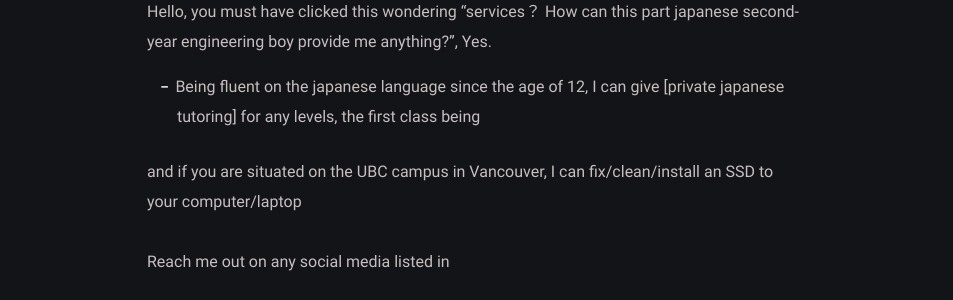
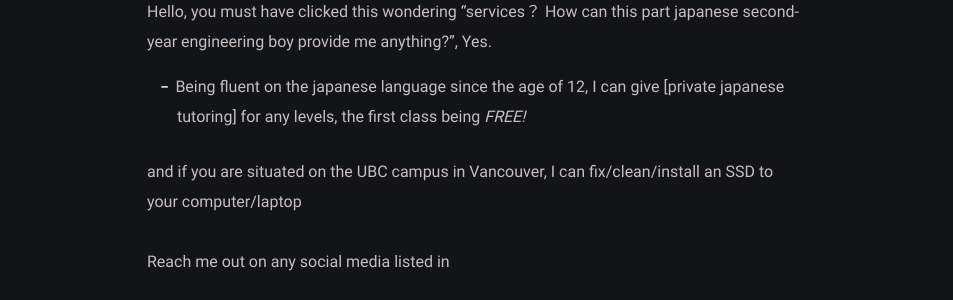
Before and after one commit to Pistachihen/pistachi.github.io, a Jekyll site: the page built from _posts/welcome-to-jekyll/2020-08-29-welcome-to-jekyll.md, in a window 1280 px wide. Shown: the part 356-656 px from the top of the page, without its empty margins (163-1116 px from the left). Built offline with Jekyll 4.4.1, drawn with Linux system fonts in a browser that asks for light colours.

Commit message:
2020-08-29-welcome-to-jekyll.md: changed

```diff
--- a/_posts/welcome-to-jekyll/2020-08-29-welcome-to-jekyll.md
+++ b/_posts/welcome-to-jekyll/2020-08-29-welcome-to-jekyll.md
@@ -6,7 +6,7 @@ categories: services
 ---
 Hello, you must have clicked this wondering "services？ How can this part japanese second-year engineering boy provide me anything?", Yes.
 
-- Being fluent on the japanese language since the age of 12, I can give [private japanese tutoring] for any levels, the first class being
+- Being fluent on the japanese language since the age of 12, I can give [private japanese tutoring] for any levels, the first class being *FREE!*
 
 and if you are situated on the UBC campus in Vancouver, I can fix/clean/install an SSD to your computer/laptop
 
```
